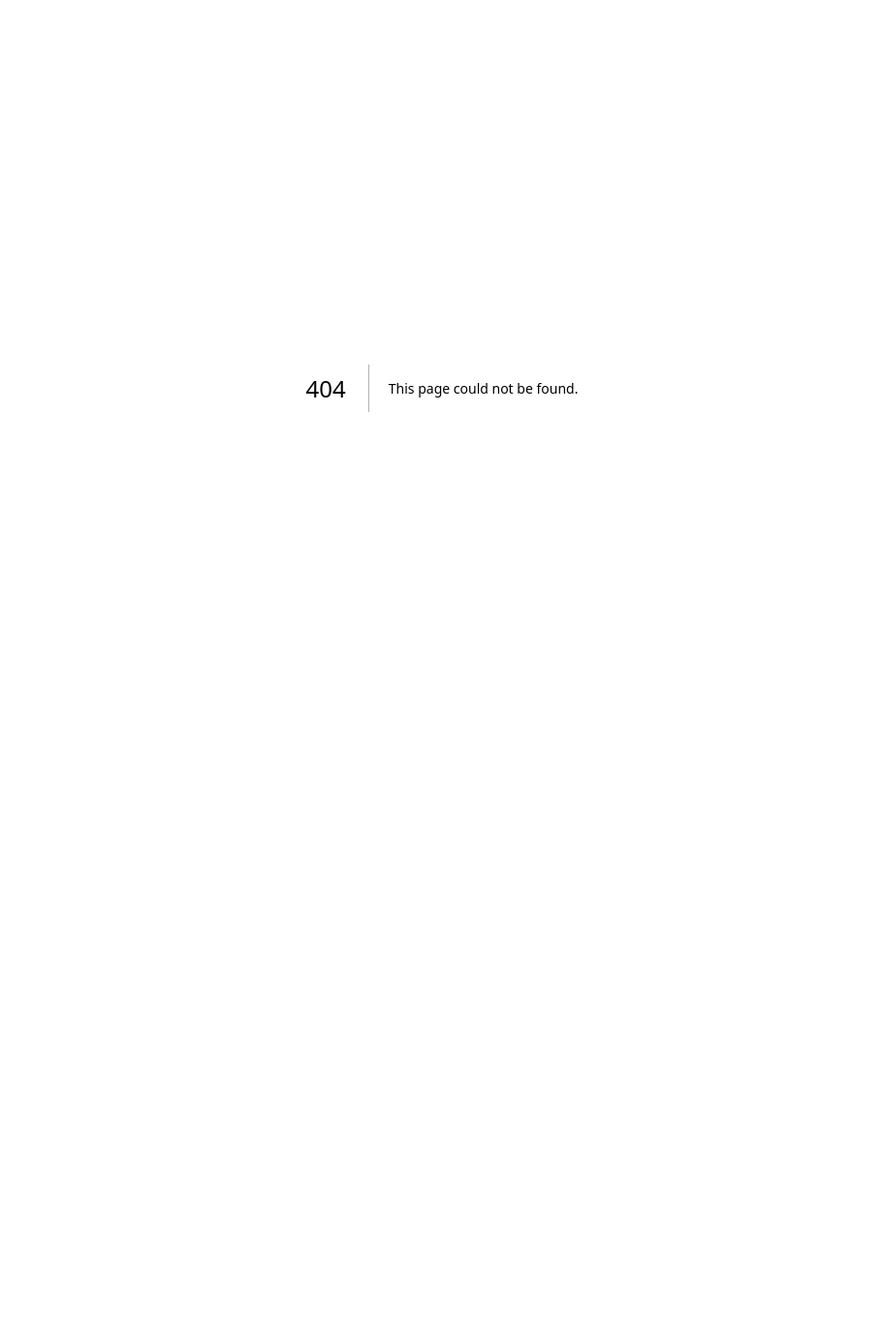
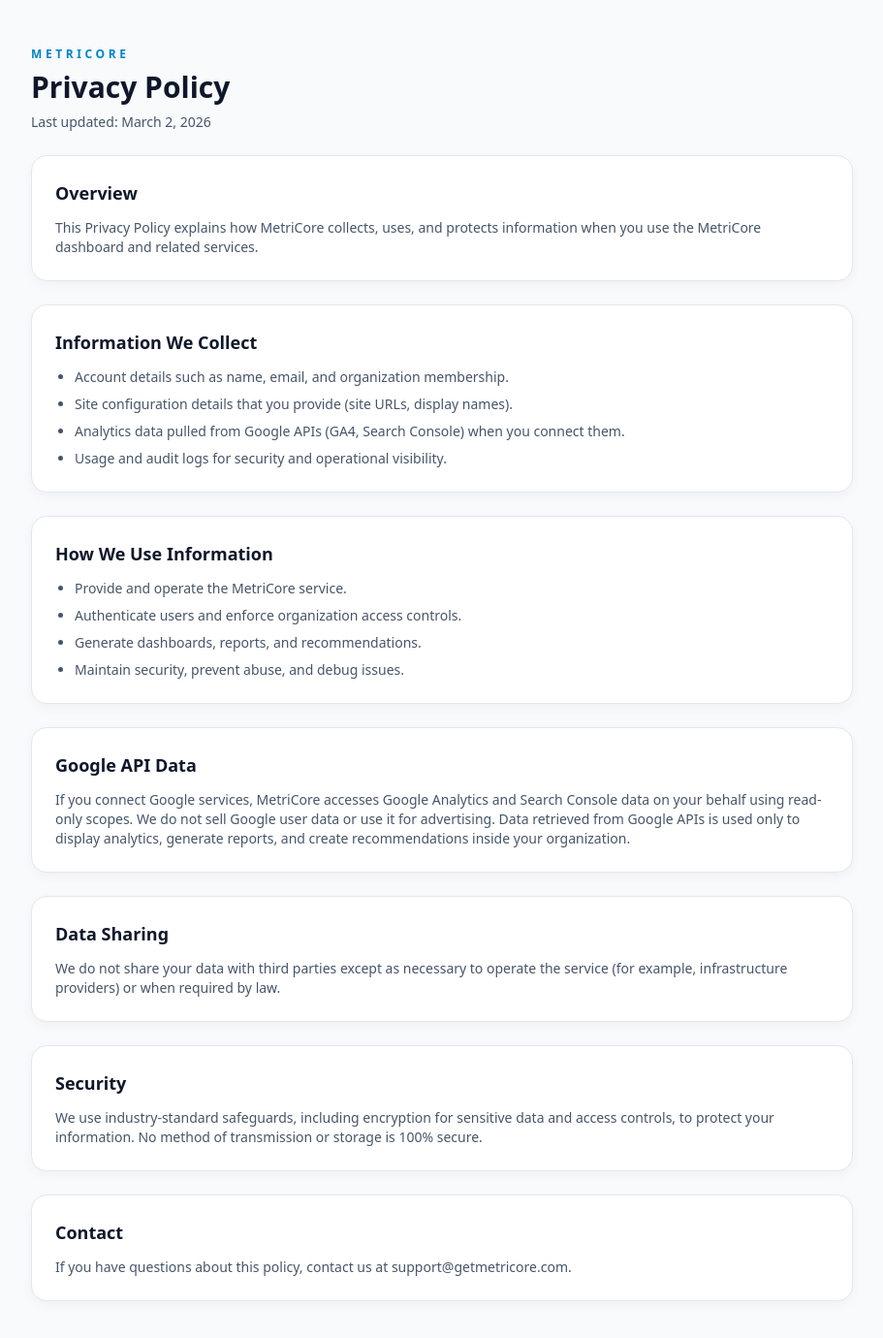
Before and after one commit to hasibsafi/MetriCore, a Next.js app in the folder apps/web/: page /privacy-policy in a window 1280 px wide. Before the commit this address had no page. Shown: the top 1380 px of the page at 97% size, without its empty margins (184-1095 px from the left). Before the commit the page ends 800 px from the top, so only its background shows below. Built offline with nearby package versions, Linux system fonts and the light colour scheme.

Commit message:
Add privacy policy and terms pages

```diff
--- /dev/null
+++ b/apps/web/app/privacy-policy/page.tsx
@@ -0,0 +1,74 @@
+export default function PrivacyPolicyPage() {
+  return (
+    <main className="min-h-screen bg-slate-50 text-slate-900">
+      <div className="mx-auto flex max-w-4xl flex-col gap-6 px-6 py-12">
+        <header className="space-y-2">
+          <p className="text-xs font-semibold uppercase tracking-[0.3em] text-sky-600">MetriCore</p>
+          <h1 className="text-3xl font-semibold">Privacy Policy</h1>
+          <p className="text-sm text-slate-600">Last updated: March 2, 2026</p>
+        </header>
+
+        <section className="space-y-3 rounded-2xl border border-slate-200 bg-white p-6 shadow-[0_4px_12px_rgba(0,0,0,0.04)]">
+          <h2 className="text-lg font-semibold">Overview</h2>
+          <p className="text-sm text-slate-600">
+            This Privacy Policy explains how MetriCore collects, uses, and protects information when you use the
+            MetriCore dashboard and related services.
+          </p>
+        </section>
+
+        <section className="space-y-3 rounded-2xl border border-slate-200 bg-white p-6 shadow-[0_4px_12px_rgba(0,0,0,0.04)]">
+          <h2 className="text-lg font-semibold">Information We Collect</h2>
+          <ul className="list-disc space-y-2 pl-5 text-sm text-slate-600">
+            <li>Account details such as name, email, and organization membership.</li>
+            <li>Site configuration details that you provide (site URLs, display names).</li>
+            <li>Analytics data pulled from Google APIs (GA4, Search Console) when you connect them.</li>
+            <li>Usage and audit logs for security and operational visibility.</li>
+          </ul>
+        </section>
+
+        <section className="space-y-3 rounded-2xl border border-slate-200 bg-white p-6 shadow-[0_4px_12px_rgba(0,0,0,0.04)]">
+          <h2 className="text-lg font-semibold">How We Use Information</h2>
+          <ul className="list-disc space-y-2 pl-5 text-sm text-slate-600">
+            <li>Provide and operate the MetriCore service.</li>
+            <li>Authenticate users and enforce organization access controls.</li>
+            <li>Generate dashboards, reports, and recommendations.</li>
+            <li>Maintain security, prevent abuse, and debug issues.</li>
+          </ul>
+        </section>
+
+        <section className="space-y-3 rounded-2xl border border-slate-200 bg-white p-6 shadow-[0_4px_12px_rgba(0,0,0,0.04)]">
+          <h2 className="text-lg font-semibold">Google API Data</h2>
+          <p className="text-sm text-slate-600">
+            If you connect Google services, MetriCore accesses Google Analytics and Search Console data on your behalf
+            using read-only scopes. We do not sell Google user data or use it for advertising. Data retrieved from
+            Google APIs is used only to display analytics, generate reports, and create recommendations inside your
+            organization.
+          </p>
+        </section>
+
+        <section className="space-y-3 rounded-2xl border border-slate-200 bg-white p-6 shadow-[0_4px_12px_rgba(0,0,0,0.04)]">
+          <h2 className="text-lg font-semibold">Data Sharing</h2>
+          <p className="text-sm text-slate-600">
+            We do not share your data with third parties except as necessary to operate the service (for example,
+            infrastructure providers) or when required by law.
+          </p>
+        </section>
+
+        <section className="space-y-3 rounded-2xl border border-slate-200 bg-white p-6 shadow-[0_4px_12px_rgba(0,0,0,0.04)]">
+          <h2 className="text-lg font-semibold">Security</h2>
+          <p className="text-sm text-slate-600">
+            We use industry-standard safeguards, including encryption for sensitive data and access controls, to protect
+            your information. No method of transmission or storage is 100% secure.
+          </p>
+        </section>
+
+        <section className="space-y-3 rounded-2xl border border-slate-200 bg-white p-6 shadow-[0_4px_12px_rgba(0,0,0,0.04)]">
+          <h2 className="text-lg font-semibold">Contact</h2>
+          <p className="text-sm text-slate-600">
+            If you have questions about this policy, contact us at <span className="font-medium">support@getmetricore.com</span>.
+          </p>
+        </section>
+      </div>
+    </main>
+  );
+}
--- /dev/null
+++ b/apps/web/app/terms-of-service/page.tsx
@@ -0,0 +1,78 @@
+export default function TermsOfServicePage() {
+  return (
+    <main className="min-h-screen bg-slate-50 text-slate-900">
+      <div className="mx-auto flex max-w-4xl flex-col gap-6 px-6 py-12">
+        <header className="space-y-2">
+          <p className="text-xs font-semibold uppercase tracking-[0.3em] text-sky-600">MetriCore</p>
+          <h1 className="text-3xl font-semibold">Terms of Service</h1>
+          <p className="text-sm text-slate-600">Last updated: March 2, 2026</p>
+        </header>
+
+        <section className="space-y-3 rounded-2xl border border-slate-200 bg-white p-6 shadow-[0_4px_12px_rgba(0,0,0,0.04)]">
+          <h2 className="text-lg font-semibold">Acceptance of Terms</h2>
+          <p className="text-sm text-slate-600">
+            By accessing or using MetriCore, you agree to these Terms of Service. If you do not agree, do not use the
+            service.
+          </p>
+        </section>
+
+        <section className="space-y-3 rounded-2xl border border-slate-200 bg-white p-6 shadow-[0_4px_12px_rgba(0,0,0,0.04)]">
+          <h2 className="text-lg font-semibold">Account Responsibilities</h2>
+          <ul className="list-disc space-y-2 pl-5 text-sm text-slate-600">
+            <li>You are responsible for maintaining the confidentiality of your account credentials.</li>
+            <li>You are responsible for activity that occurs under your account and organization.</li>
+            <li>You must provide accurate information when creating an account or organization.</li>
+          </ul>
+        </section>
+
+        <section className="space-y-3 rounded-2xl border border-slate-200 bg-white p-6 shadow-[0_4px_12px_rgba(0,0,0,0.04)]">
+          <h2 className="text-lg font-semibold">Acceptable Use</h2>
+          <ul className="list-disc space-y-2 pl-5 text-sm text-slate-600">
+            <li>Do not misuse the service, attempt unauthorized access, or interfere with operations.</li>
+            <li>Do not upload or transmit harmful code or engage in abusive behavior.</li>
+            <li>Comply with applicable laws when using the service.</li>
+          </ul>
+        </section>
+
+        <section className="space-y-3 rounded-2xl border border-slate-200 bg-white p-6 shadow-[0_4px_12px_rgba(0,0,0,0.04)]">
+          <h2 className="text-lg font-semibold">Service Availability</h2>
+          <p className="text-sm text-slate-600">
+            We strive to keep MetriCore available, but the service is provided "as is" and may be interrupted for
+            maintenance, updates, or unforeseen issues.
+          </p>
+        </section>
+
+        <section className="space-y-3 rounded-2xl border border-slate-200 bg-white p-6 shadow-[0_4px_12px_rgba(0,0,0,0.04)]">
+          <h2 className="text-lg font-semibold">Data and Privacy</h2>
+          <p className="text-sm text-slate-600">
+            Your use of MetriCore is also governed by the Privacy Policy. You retain ownership of your data and grant
+            MetriCore permission to process it to provide the service.
+          </p>
+        </section>
+
+        <section className="space-y-3 rounded-2xl border border-slate-200 bg-white p-6 shadow-[0_4px_12px_rgba(0,0,0,0.04)]">
+          <h2 className="text-lg font-semibold">Termination</h2>
+          <p className="text-sm text-slate-600">
+            We may suspend or terminate access to the service if these terms are violated. You may stop using the service
+            at any time.
+          </p>
+        </section>
+
+        <section className="space-y-3 rounded-2xl border border-slate-200 bg-white p-6 shadow-[0_4px_12px_rgba(0,0,0,0.04)]">
+          <h2 className="text-lg font-semibold">Changes</h2>
+          <p className="text-sm text-slate-600">
+            We may update these Terms of Service from time to time. Continued use of the service after changes become
+            effective means you accept the updated terms.
+          </p>
+        </section>
+
+        <section className="space-y-3 rounded-2xl border border-slate-200 bg-white p-6 shadow-[0_4px_12px_rgba(0,0,0,0.04)]">
+          <h2 className="text-lg font-semibold">Contact</h2>
+          <p className="text-sm text-slate-600">
+            If you have questions about these terms, contact us at <span className="font-medium">support@getmetricore.com</span>.
+          </p>
+        </section>
+      </div>
+    </main>
+  );
+}
```
